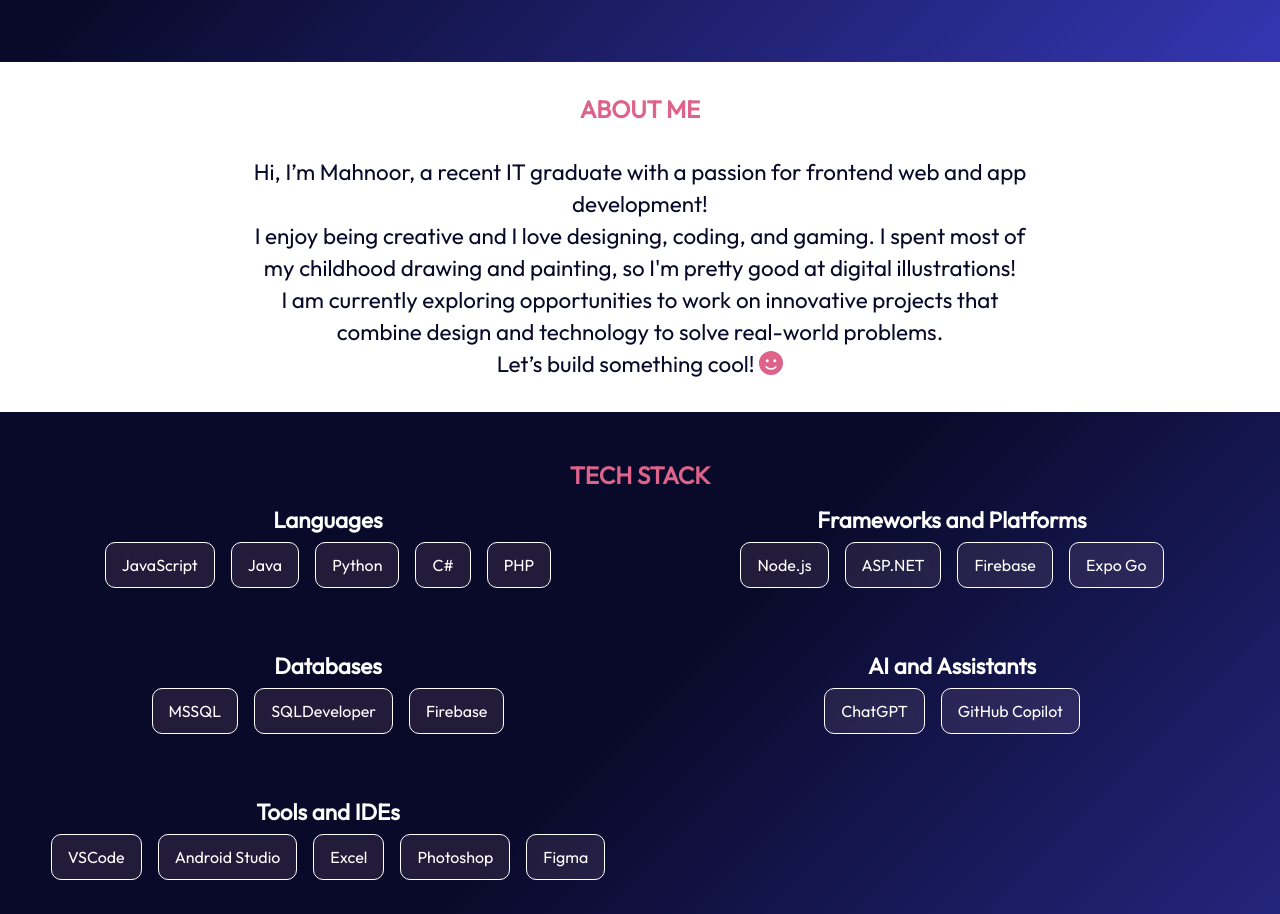
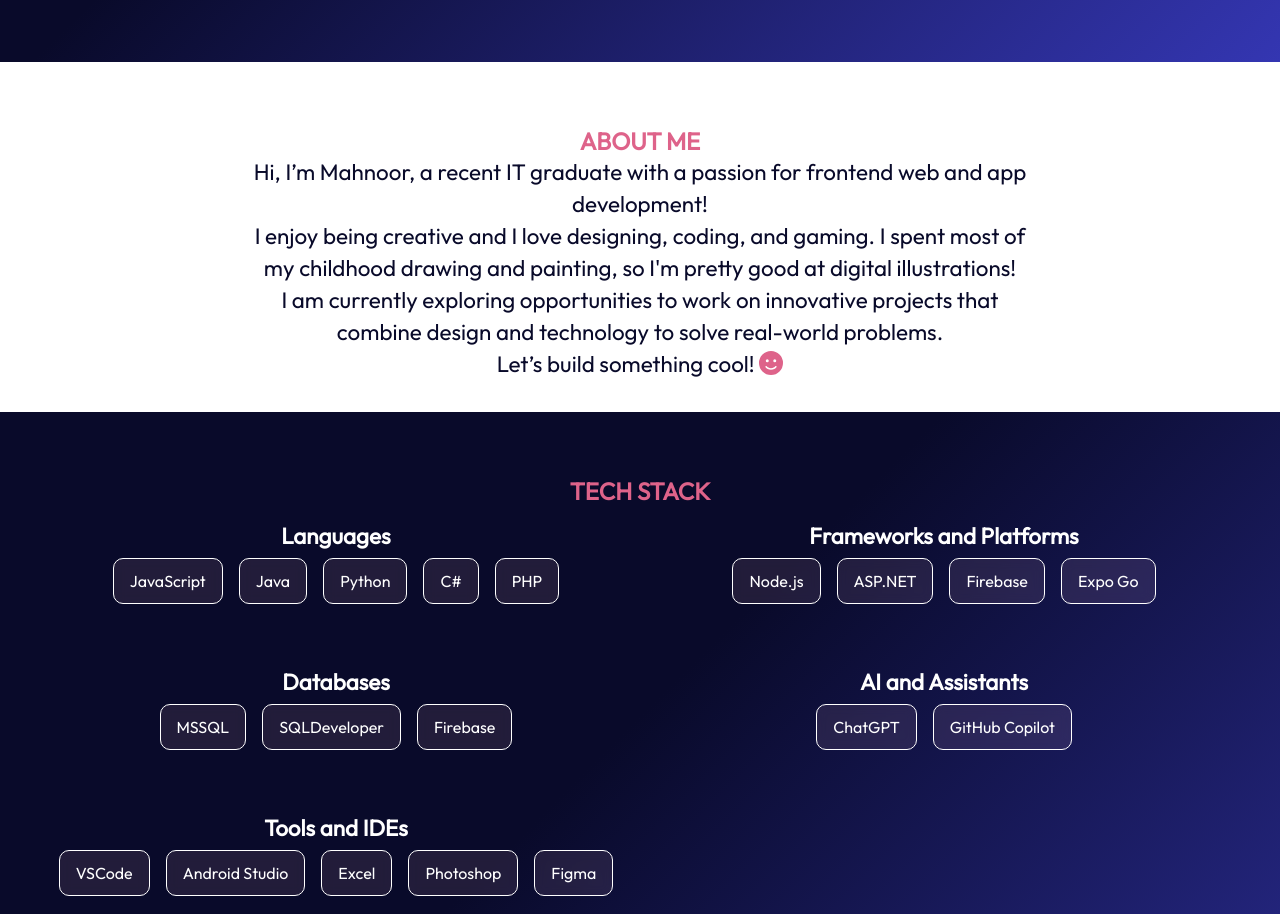
Before and after one commit to mahnoorcodes/portfolio_site, a React (Vite) app: page / in a window 1280 px wide. Shown: the part 738-1652 px from the top of the page. Built offline with nearby package versions, Linux system fonts and the light colour scheme.

Commit message:
Hero Nav FIx

```diff
--- a/src/App.jsx
+++ b/src/App.jsx
@@ -5,13 +5,16 @@
 import { About } from './components/about/About.jsx';
 import { Skills } from './components/skills/Skills.jsx';
 import { Projects } from './components/projects/Projects.jsx';
+// import {CV} from './components/cv/CV.jsx';
+// import { Contact } from './components/contact/Contact.jsx';
+// import { Footer } from './components/footer/Footer.jsx';
 
 function App() {
   const aboutRef = useRef(null);
   const skillsRef = useRef(null);
   const projectsRef = useRef(null);
   const cvRef = useRef(null);
-  const contactmeRef = useRef(null);
+  const contactRef = useRef(null);
 
   const scrollToSection = (ref) => {
     if (ref && ref.current) {
@@ -21,9 +24,9 @@
 
   return (
     <div className={styles.App}>
-      <Navbar onScrollTo={scrollToSection} refs={{ aboutRef, skillsRef , projectsRef, cvRef, contactmeRef}} />
+      <Navbar onScrollTo={scrollToSection} refs={{ aboutRef, skillsRef , projectsRef, cvRef, contactRef}} />
 
-      <Hero />
+      <Hero onScrollTo={scrollToSection} refs={{aboutRef, skillsRef , projectsRef, cvRef, contactRef}} />
 
       <section ref={aboutRef} id="about">
         <About />
--- a/src/components/about/about.module.css
+++ b/src/components/about/about.module.css
@@ -2,14 +2,14 @@
     position: relative;
     text-align: center;
     z-index: 1;
-    margin:2rem;
+    padding: 2rem;
 }
 
 .aboutTitle {
+    font-size: 1.5rem;
+    font-weight: 800;
+    margin-top:2rem;
     color: var(--color-primary);
-    font-weight: 800;
-    font-size: 1.5rem;
-    margin-bottom: 2rem;
 }
 
 .aboutContent {
--- a/src/components/skills/skills.module.css
+++ b/src/components/skills/skills.module.css
@@ -2,7 +2,7 @@
     position:relative;
     text-align: center;
     z-index:1;
-    padding: 1rem;
+    padding: 2rem;
     background: linear-gradient(135deg,var(--color-background) 40%,var(--color-background-secondary) 100%);
 }
 .title{
@@ -41,7 +41,7 @@
 }
 .techstackBoxes {
     display: grid;
-    grid-template-columns: repeat(2, 2fr); /* Two columns */
+    grid-template-columns: repeat(2, 2fr);
     gap: 2rem;
     padding: 1rem;
     justify-content:center
@@ -51,6 +51,7 @@
     max-width: 900px;
     text-align: center;
     color: var(--color-text);
+    font-size: 1rem;
 }
 .card {
     padding: 1rem;
```
